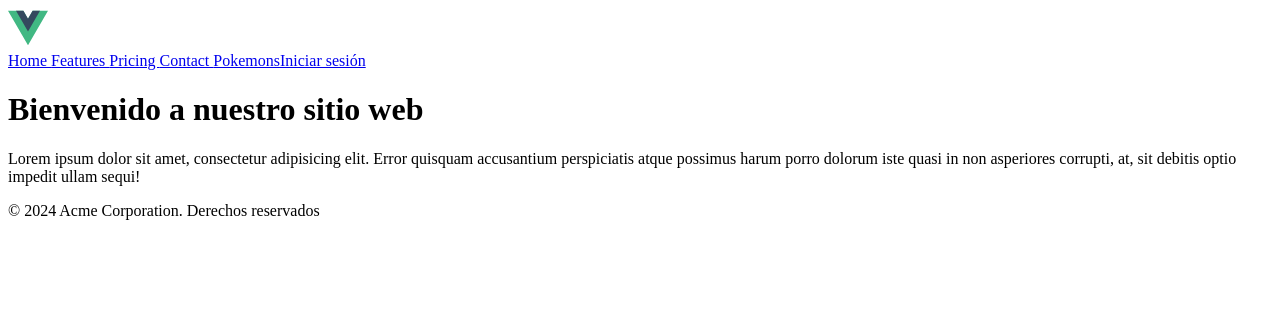
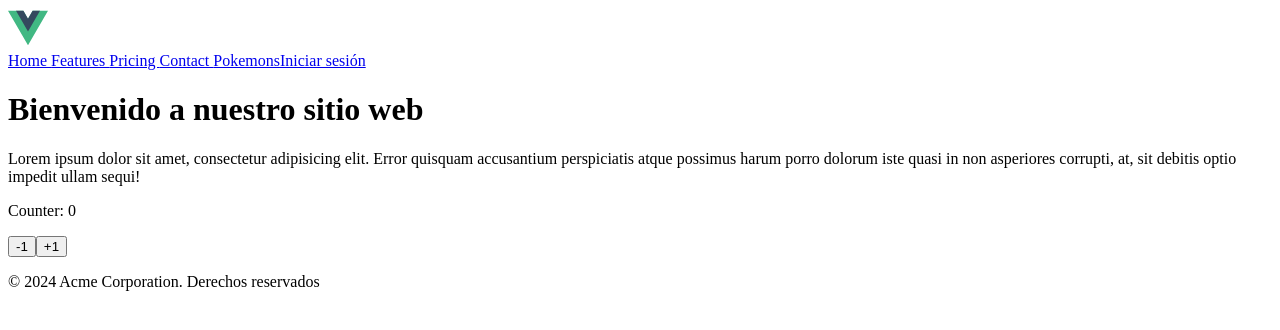
Before and after one commit to AnderDaZu/vue-spa, a Vue app: page / in a window 1280 px wide. Shown: the top 330 px of the page. Built offline with nearby package versions, Linux system fonts and the light colour scheme; the HTML template or start-up script is replaced by a standard one.

Commit message:
keep alive - activar y desactivar

```diff
--- a/src/modules/landing/layouts/LandingLayout.vue
+++ b/src/modules/landing/layouts/LandingLayout.vue
@@ -26,7 +26,12 @@
 
         <!-- Main -->
         <main class="flex-1 flex items-center justify-center">
-            <RouterView />
+            <router-view v-slot="{ Component }">
+                <keep-alive>
+                    <component :is="Component" />
+                </keep-alive>
+            </router-view>
+            <!-- <RouterView /> -->
         </main>
         <!-- Fin Main -->
 
--- a/src/modules/landing/pages/HomePage.ts
+++ b/src/modules/landing/pages/HomePage.ts
@@ -11,6 +11,7 @@ import {
     onRenderTriggered,
     onUpdated,
     onUnmounted,
+    ref,
 } from 'vue';
 
 export default defineComponent({
@@ -52,5 +53,11 @@ export default defineComponent({
         onDeactivated(() => {
             console.log('Deactivated');
         });
+
+        const counter = ref(0);
+
+        return {
+            counter,
+        };
     }
 });
--- a/src/modules/landing/pages/HomePage.vue
+++ b/src/modules/landing/pages/HomePage.vue
@@ -5,6 +5,16 @@
             Lorem ipsum dolor sit amet, consectetur adipisicing elit. Error quisquam accusantium
             perspiciatis atque possimus harum porro dolorum iste quasi in non asperiores corrupti, at, sit debitis optio impedit ullam sequi!
         </p>
+
+        <div class="flex flex-col justify-center items-center space-y-2 py-4 bg-purple-200 rounded-full max-w-44 mx-auto my-4">
+            <p>Counter: {{ counter }}</p>
+            <div class="flex w-40 space-x-4 justify-center">
+                <button class="w-8 bg-blue-400 rounded-md text-gray-50 hover:bg-blue-500 hover:text-white"
+                    @click="counter--">-1</button>
+                <button class="w-8 bg-blue-700 text-gray-50 rounded-md hover:bg-blue-800"
+                    @click="counter++">+1</button>
+            </div>
+        </div>
     </div>
 </template>
 
```
